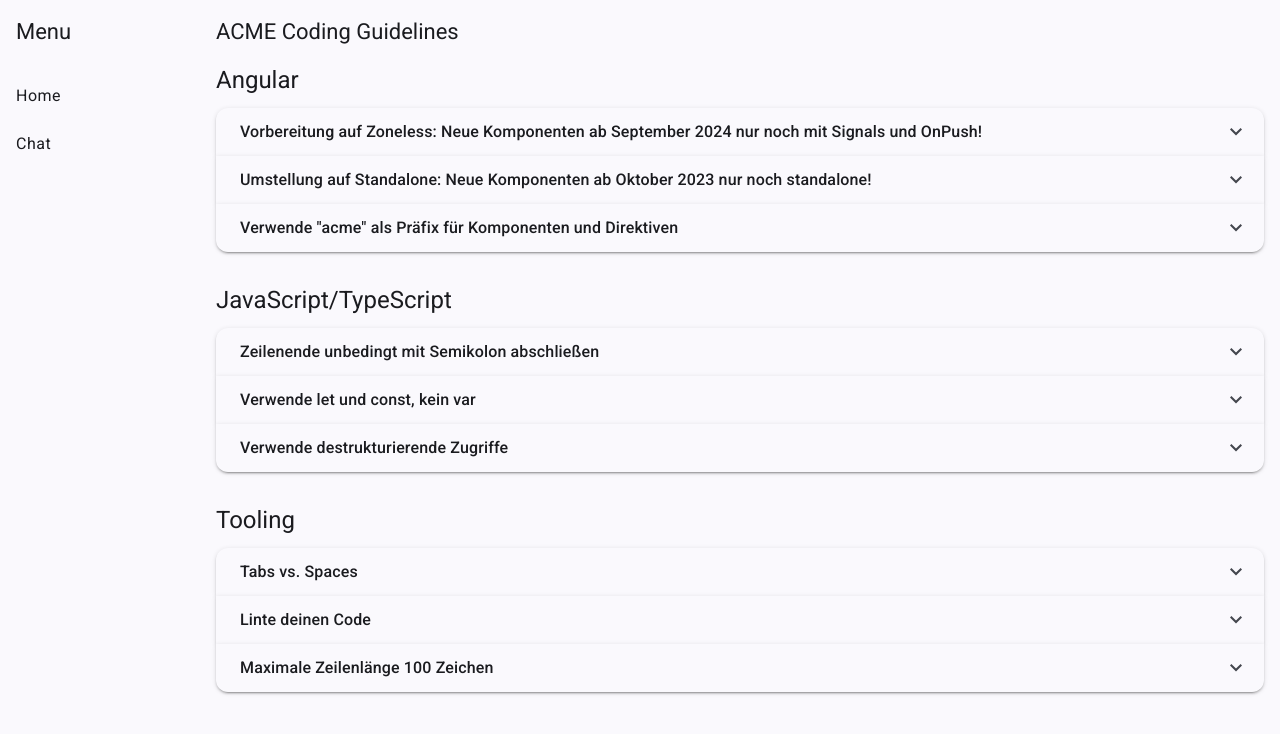
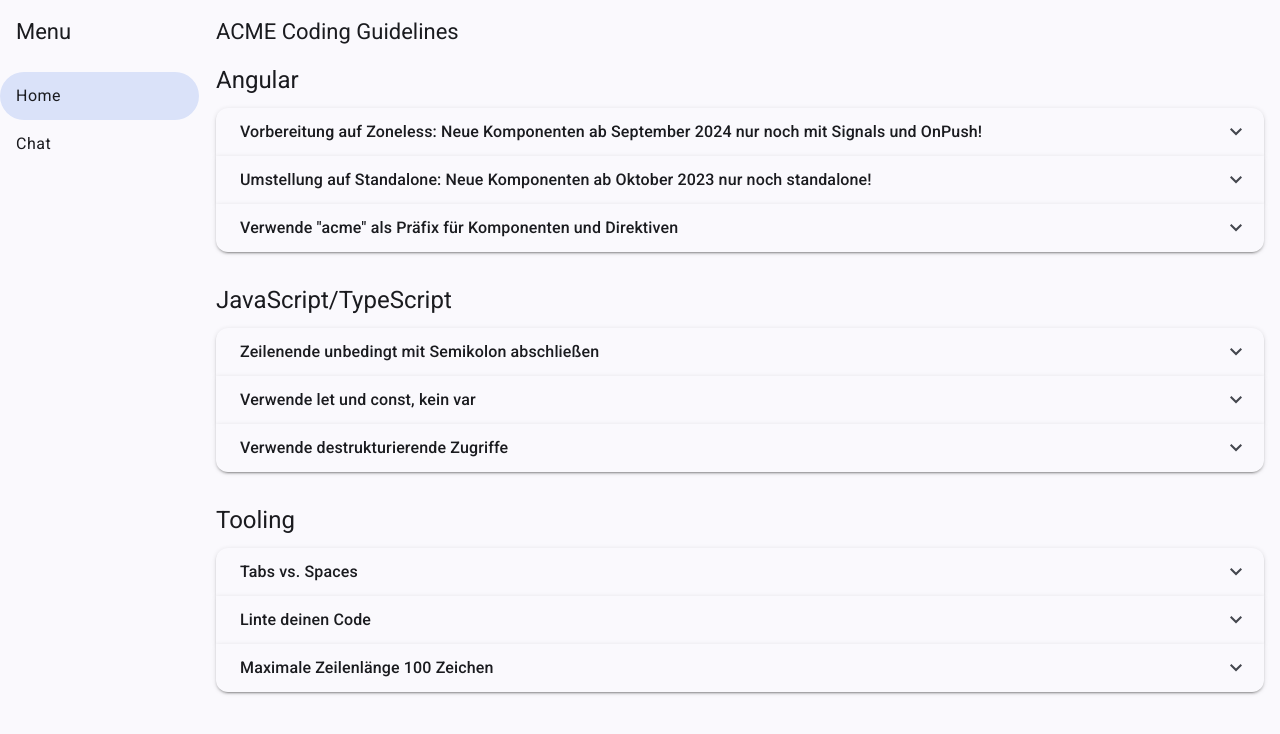
Before and after one commit to thinktecture-labs/rag-client, an Angular app: page / in a window 1280 px wide. Shown: the top 734 px of the page. Built offline with nearby package versions, Linux system fonts and the light colour scheme.

Commit message:
feat: use RouterLinkActive directive

```diff
--- a/src/app/nav/nav.component.html
+++ b/src/app/nav/nav.component.html
@@ -9,8 +9,25 @@
   >
     <mat-toolbar>Menu</mat-toolbar>
     <mat-nav-list>
-      <a mat-list-item routerLink="">Home</a>
-      <a mat-list-item routerLink="chat">Chat</a>
+      <a
+        mat-list-item
+        routerLink=""
+        routerLinkActive
+        [routerLinkActiveOptions]="{ exact: true }"
+        #rla="routerLinkActive"
+        [activated]="rla.isActive"
+      >
+        Home
+      </a>
+      <a
+        mat-list-item
+        routerLink="chat"
+        routerLinkActive
+        #rlaChat="routerLinkActive"
+        [activated]="rlaChat.isActive"
+      >
+        Chat
+      </a>
     </mat-nav-list>
   </mat-sidenav>
   <mat-sidenav-content>
```
Also changed, not shown: src/app/nav/nav.component.ts (+7 -6 lines).
